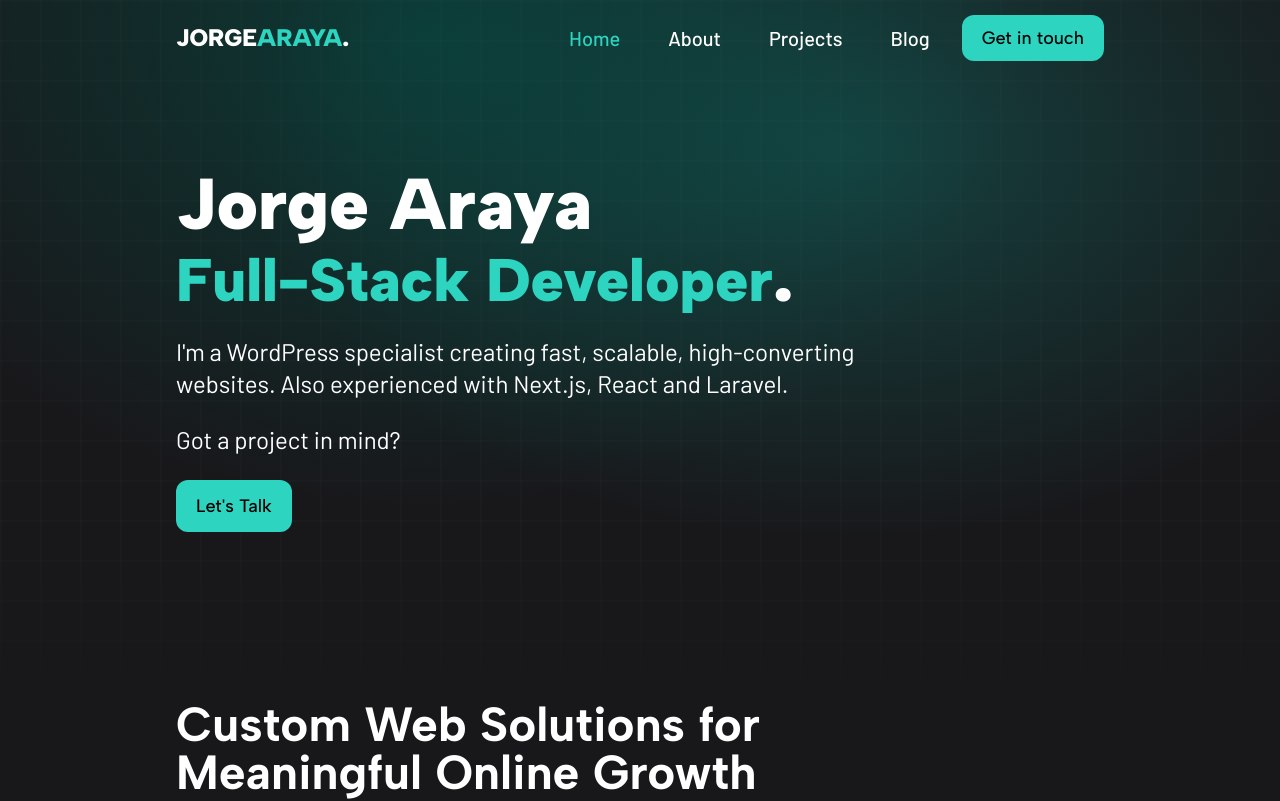
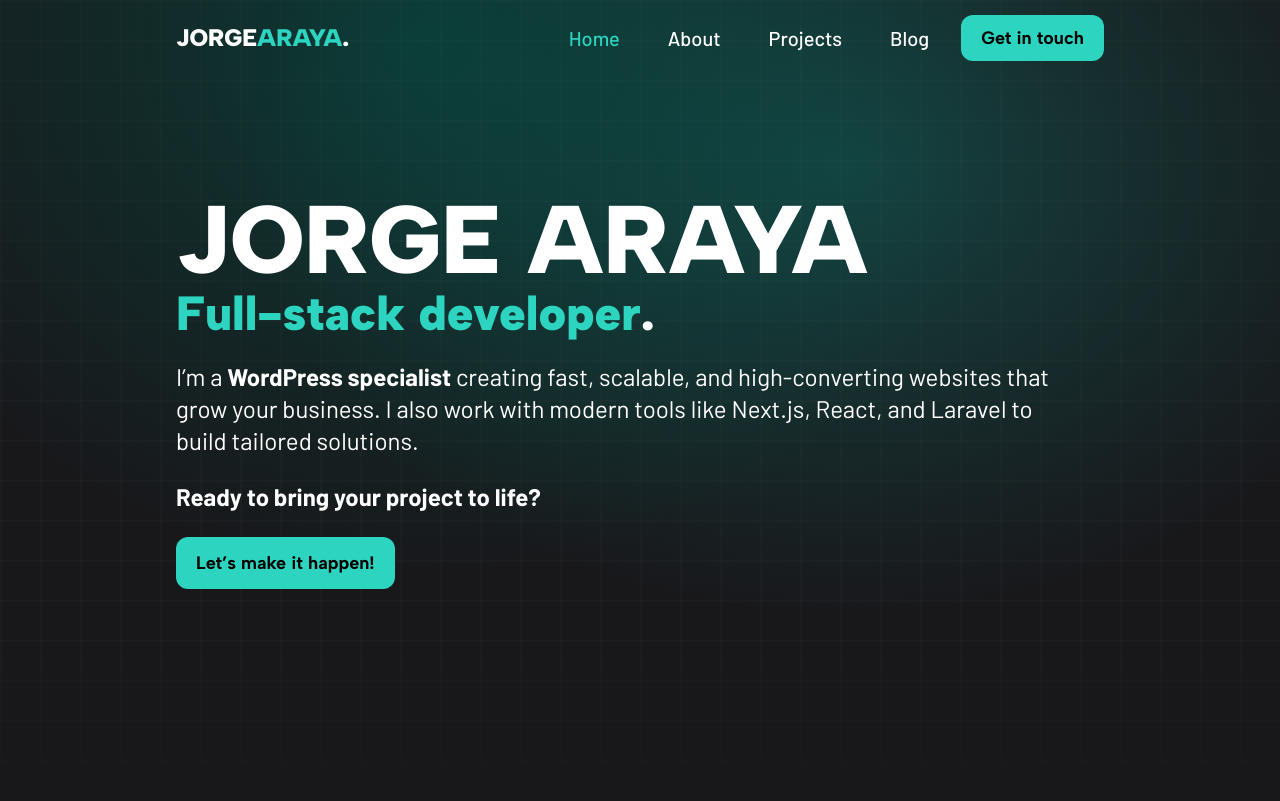
Before and after one commit to jorgearaya474/personal-website, a Next.js app: page / in a window 1280 px wide. Shown: the top 801 px of the page. Built offline with nearby package versions, Linux system fonts and the light colour scheme.

Commit message:
ui little updates and copy updates on home

```diff
--- a/src/app/globals.css
+++ b/src/app/globals.css
@@ -37,7 +37,7 @@ body {
     top: 0;
     bottom: 0;
     background-image:
-        linear-gradient(rgba(255, 251, 235, 0.01) 0.1em, transparent 0),
-        linear-gradient(90deg, rgba(255, 251, 235, 0.01) 0.1em, transparent 0);
+        linear-gradient(rgba(255, 251, 235, 0.015) 0.1em, transparent 0),
+        linear-gradient(90deg, rgba(255, 251, 235, 0.015) 0.1em, transparent 0);
     background-size: 2.5em 2.5em;
 }
--- a/src/app/page.tsx
+++ b/src/app/page.tsx
@@ -17,26 +17,24 @@ export default async function Home() {
     <>
       <div className="gradient-bg bg-zinc-900 relative py-32 md:py-0">
         <div className="container relative z-10">
-          <div className="flex flex-col items-start justify-center md:min-h-[700px]">
-            <div className="flex flex-col items-start justify-center gap-6 max-w-3xl">
-              <h1 className="font-primary font-black text-white text-4xl md:text-7xl leading-22">
+          <div className="flex flex-col items-start justify-center md:min-h-[800px]">
+            <div className="flex flex-col items-start justify-center gap-6 max-w-4xl">
+              <h1 className="font-primary font-black text-white text-5xl md:text-6xl lg:text-8xl md:!leading-[3.6rem] uppercase">
                 Jorge Araya <br />
-                <span className="text-3xl md:text-6xl text-teal-400">
-                  Full-Stack Developer
+                <span className="text-3xl md:text-5xl text-teal-400 normal-case">
+                  Full-stack developer<span className="text-white">.</span>
                 </span>
-                .
+
               </h1>
               <p className="font-secondary text-white font-normal text-xl md:text-2xl">
-                I'm a WordPress specialist creating fast, scalable,
-                high-converting websites. Also experienced with Next.js, React
-                and Laravel.
+                I’m a <b>WordPress specialist</b> creating fast, scalable, and high-converting websites that grow your business. I also work with modern tools like Next.js, React, and Laravel to build tailored solutions.
               </p>
-              <p className="font-secondary text-white font-normal text-xl md:text-2xl">
-                Got a project in mind?
+              <p className="font-secondary text-white font-bold text-xl md:text-2xl">
+                Ready to bring your project to life?
               </p>
               <CtaButton
                 href="mailto:jorgearaya474@gmail.com"
-                text="Let's Talk"
+                text="Let’s make it happen!"
                 title="Contact Jorge Araya"
                 className="w-auto"
               />
@@ -49,7 +47,7 @@ export default async function Home() {
       <div className="container">
         <div className="flex flex-col gap-12">
           <div className="max-w-3xl">
-            <h2 className="font-primary text-bold text-3xl lg:text-5xl block font-bold text-white text-left ">
+            <h2 className="font-primary text-3xl lg:text-5xl block font-black text-white text-left">
               Custom Web Solutions for Meaningful Online Growth
             </h2>
           </div>
@@ -98,7 +96,7 @@ export default async function Home() {
       <div className="container py-12 lg:py-[10rem]">
         <div className="flex flex-col gap-12">
           <div className="max-w-3xl">
-            <h2 className="font-primary text-3xl lg:text-5xl block font-bold text-white text-left">
+            <h2 className="font-primary text-3xl lg:text-5xl block font-black text-white text-left">
               Technologies for Scalable Solutions
             </h2>
           </div>
--- a/src/components/layout/Footer.tsx
+++ b/src/components/layout/Footer.tsx
@@ -7,7 +7,7 @@ const Footer: React.FC = () => {
     <footer className="bg-zinc-950 py-16">
       <div className="container">
         <div className="flex flex-col md:flex-row items-center justify-between gap-8">
-          <div>© {currentYear} - Crafted with ☕ by Jorge Araya</div>
+          <div className="font-secondary text-xl text-white">© {currentYear} - Crafted with ☕ by Jorge Araya</div>
           <div>
             <SocialButtons />
           </div>
--- a/src/components/ui/CtaButton.tsx
+++ b/src/components/ui/CtaButton.tsx
@@ -9,7 +9,7 @@ const CtaButton: React.FC<CtaButtonProps> = ({
 }) => {
   return (
     <a
-      className={`text-lg font-medium font-primary rounded-xl text-black px-5 py-3 bg-teal-400 hover:bg-amber-400 transition-colors duration-300 ${className}`}
+      className={`text-lg font-bold font-primary rounded-xl text-black px-5 py-3 bg-teal-400 hover:bg-amber-400 transition-colors transition-transform duration-300 hover:scale-105 ${className}`}
       href={href}
       target={target}
       title={title}
--- a/src/components/ui/TechStack.tsx
+++ b/src/components/ui/TechStack.tsx
@@ -53,7 +53,7 @@ const TechStack = () => {
       {technologies.map((tech, index) => (
         <div
           key={index}
-          className="flex flex-row items-center justify-center h-20 bg-zinc-800 rounded-lg p-4"
+          className={`flex flex-row items-center justify-center h-20 bg-zinc-800 rounded-lg p-4 ${index === technologies.length - 1 ? 'col-span-2 md:col-span-1' : ''}`}
         >
           <div className="mr-2">{tech.icon}</div>
           <div className="font-primary text-white font-medium">{tech.name}</div>
```
